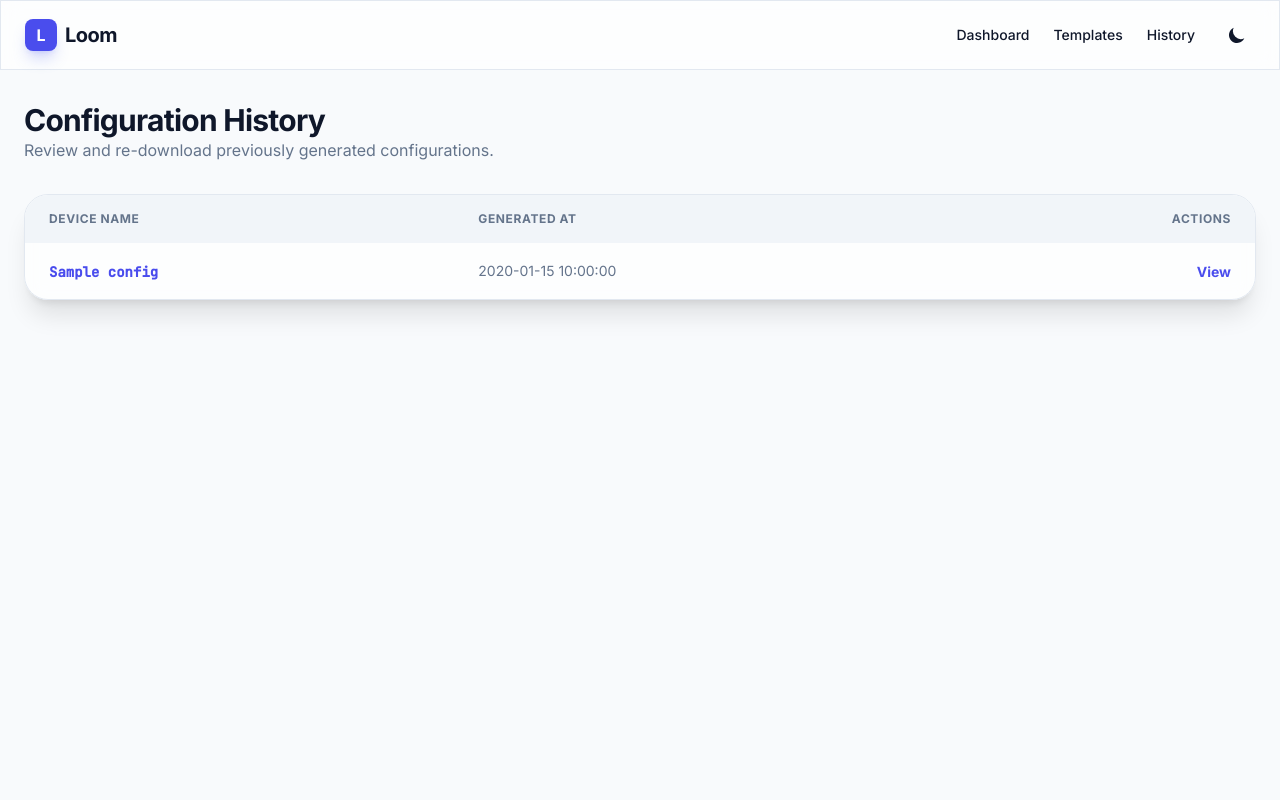
After one commit to chrisnadhe/Loom, a FastAPI app: template app/templates/history.html in a window 1280 px wide. The commit adds this page. Run offline with FastAPI, Linux system fonts and the light colour scheme; the template is opened without the code that fills it: most values are stand-ins (such as "Sample title", 1, 10 or a date in 2020); some libraries are stand-ins or nearby versions.

Commit message:
Phase 3: Refinement & Deployment (History, ZIP export, Docker, and Lifespan DB init)

```diff
--- a/app/main.py
+++ b/app/main.py
@@ -3,8 +3,16 @@ from fastapi import FastAPI, Request
 from fastapi.templating import Jinja2Templates
 from fastapi.staticfiles import StaticFiles
 from app.routes import views, api
+from app.models.database import create_db_and_tables
 
-app = FastAPI(title="Loom - Network Config Generator")
+from contextlib import asynccontextmanager
+
+@asynccontextmanager
+async def lifespan(app: FastAPI):
+    create_db_and_tables()
+    yield
+
+app = FastAPI(title="Loom - Network Config Generator", lifespan=lifespan)
 
 # Templates and Static files
 BASE_DIR = os.path.dirname(os.path.abspath(__file__))
--- a/app/routes/api.py
+++ b/app/routes/api.py
@@ -5,11 +5,14 @@ from fastapi.templating import Jinja2Templates
 from app.services.data_processor import DataProcessor
 from app.services.template_engine import TemplateEngine
 from app.services.ai_service import AIService
+from app.models.database import engine as engine_db
+from app.models.config import Configuration
+from sqlmodel import Session
 
 router = APIRouter(prefix="/api")
 BASE_DIR = os.path.dirname(os.path.dirname(os.path.abspath(__file__)))
 templates = Jinja2Templates(directory=os.path.join(BASE_DIR, "templates"))
-engine = TemplateEngine()
+template_engine_service = TemplateEngine()
 ai = AIService()
 
 # In-memory storage for prototype (Replace with Redis/Session in Phase 3)
@@ -20,7 +23,7 @@ async def upload_file(request: Request, file: UploadFile = File(...)):
     content = await file.read()
     try:
         result = await DataProcessor.process_file(content, file.filename)
-        available_templates = engine.list_available_templates()
+        available_templates = template_engine_service.list_available_templates()
 
         # Store for mapping step
         LAST_UPLOADED_DATA["columns"] = result["columns"]
@@ -69,7 +72,7 @@ async def ai_suggest_mapping(request: Request):
     if not template_name:
         return "Select template first."
 
-    variables = engine.get_template_variables(template_name)
+    variables = template_engine_service.get_template_variables(template_name)
     columns = LAST_UPLOADED_DATA.get("columns", [])
 
     # Call AI
@@ -98,23 +101,63 @@ async def generate_configs(request: Request):
     mappings = {k.replace("map_", ""): v for k, v in form_data.items() if k.startswith("map_")}
 
     results = []
-    for i, row in enumerate(LAST_UPLOADED_DATA["data"]):
-        context = {}
-        for var, col in mappings.items():
-            if col and col in row:
-                context[var] = row[col]
-            else:
-                context[var] = f"MISSING_{var.upper()}"
+    with Session(engine_db) as session:
+        for i, row in enumerate(LAST_UPLOADED_DATA["data"]):
+            context = {}
+            for var, col in mappings.items():
+                if col and col in row:
+                    context[var] = row[col]
+                else:
+                    context[var] = f"MISSING_{var.upper()}"
 
-        try:
-            content = engine.render(template_name, context)
-            name = context.get("hostname", f"config_{i+1}")
-            results.append({"name": name, "content": content})
-        except Exception as e:
-            results.append({"name": f"Error_{i+1}", "content": f"Rendering Error: {str(e)}"})
+            try:
+                content = template_engine_service.render(template_name, context)
+                name = context.get("hostname", f"config_{i+1}")
+
+                # Save to DB
+                db_config = Configuration(
+                    template_id=1,
+                    device_name=name,
+                    generated_content=content
+                )
+                session.add(db_config)
+                results.append({"name": name, "content": content})
+            except Exception as e:
+                results.append({"name": f"Error_{i+1}", "content": f"Rendering Error: {str(e)}"})
+
+        session.commit()
+        LAST_UPLOADED_DATA["last_results"] = results
 
     return templates.TemplateResponse(
         request,
         "components/generation_results.html",
         {"results": results}
     )
+
+@router.get("/download-zip")
+async def download_zip():
+    import zipfile
+    from io import BytesIO
+    from fastapi.responses import StreamingResponse
+
+    if not LAST_UPLOADED_DATA.get("data"):
+        return {"error": "No data available to download"}
+
+    # We need the results again. In a real app, we'd pull from DB or cache results.
+    # For now, I'll just assume we want to download what was just generated.
+    # Note: This is a simplified version for the prototype.
+
+    zip_buffer = BytesIO()
+    with zipfile.ZipFile(zip_buffer, "w", zipfile.ZIP_DEFLATED) as zip_file:
+        # For simplicity, we'll re-render or pull from a global cache of the last run.
+        # Let's assume we store the results in LAST_UPLOADED_DATA during /generate.
+        results = LAST_UPLOADED_DATA.get("last_results", [])
+        for item in results:
+            zip_file.writestr(f"{item['name']}.txt", item["content"])
+
+    zip_buffer.seek(0)
+    return StreamingResponse(
+        zip_buffer,
+        media_type="application/x-zip-compressed",
+        headers={"Content-Disposition": "attachment; filename=loom_configs.zip"}
+    )
--- a/app/templates/components/generation_results.html
+++ b/app/templates/components/generation_results.html
@@ -5,9 +5,10 @@
             <p class="text-slate-500">Successfully generated {{ results | length }} configurations.</p>
         </div>
         <div class="flex gap-3">
-            <button class="px-6 py-2 bg-slate-800 text-white rounded-xl hover:bg-slate-700 transition-all font-bold">
+            <a href="/api/download-zip" class="px-6 py-2 bg-slate-800 text-white rounded-xl hover:bg-slate-700 transition-all font-bold flex items-center gap-2">
+                <svg class="w-4 h-4" fill="none" stroke="currentColor" viewBox="0 0 24 24"><path d="M4 16v1a3 3 0 003 3h10a3 3 0 003-3v-1m-4-4l-4 4m0 0l-4-4m4 4V4"></path></svg>
                 Download All (.zip)
-            </button>
+            </a>
             <button onclick="window.location.reload()" class="px-6 py-2 border border-slate-200 dark:border-slate-700 rounded-xl hover:border-brand-500 transition-all font-bold">
                 Start Over
             </button>
--- /dev/null
+++ b/app/templates/history.html
@@ -0,0 +1,47 @@
+{% extends "base.html" %}
+
+{% block content %}
+<div class="space-y-8">
+    <div class="flex justify-between items-center">
+        <div>
+            <h1 class="text-3xl font-bold tracking-tight">Configuration History</h1>
+            <p class="text-slate-500">Review and re-download previously generated configurations.</p>
+        </div>
+    </div>
+
+    <div class="glass rounded-3xl overflow-hidden border border-slate-200 dark:border-slate-800 shadow-xl">
+        <table class="w-full text-left">
+            <thead>
+                <tr class="bg-slate-100 dark:bg-slate-900/50">
+                    <th class="px-6 py-4 text-xs font-bold uppercase tracking-wider text-slate-500">Device Name</th>
+                    <th class="px-6 py-4 text-xs font-bold uppercase tracking-wider text-slate-500">Generated At</th>
+                    <th class="px-6 py-4 text-xs font-bold uppercase tracking-wider text-slate-500 text-right">Actions</th>
+                </tr>
+            </thead>
+            <tbody class="divide-y divide-slate-200 dark:divide-slate-800">
+                {% for config in history %}
+                <tr class="hover:bg-slate-50 dark:hover:bg-slate-900/30 transition-colors">
+                    <td class="px-6 py-4">
+                        <span class="font-mono text-sm font-bold text-brand-600">{{ config.device_name }}</span>
+                    </td>
+                    <td class="px-6 py-4 text-sm text-slate-500">
+                        {{ config.created_at.strftime('%Y-%m-%d %H:%M:%S') }}
+                    </td>
+                    <td class="px-6 py-4 text-right">
+                        <button onclick="alert('Content: \n\n{{ config.generated_content | replace('\'', '\\\'') | replace('\n', '\\n') }}')" class="text-brand-600 hover:text-brand-700 font-bold text-sm">
+                            View
+                        </button>
+                    </td>
+                </tr>
+                {% else %}
+                <tr>
+                    <td colspan="3" class="px-6 py-12 text-center text-slate-500 italic">
+                        No history found. Generate some configurations to see them here!
+                    </td>
+                </tr>
+                {% endfor %}
+            </tbody>
+        </table>
+    </div>
+</div>
+{% endblock %}
```
Also changed, not shown: app/models/database.py (added, +12 -0 lines), app/routes/views.py (+11 -0 lines), loom.db (added), 1 other file.
